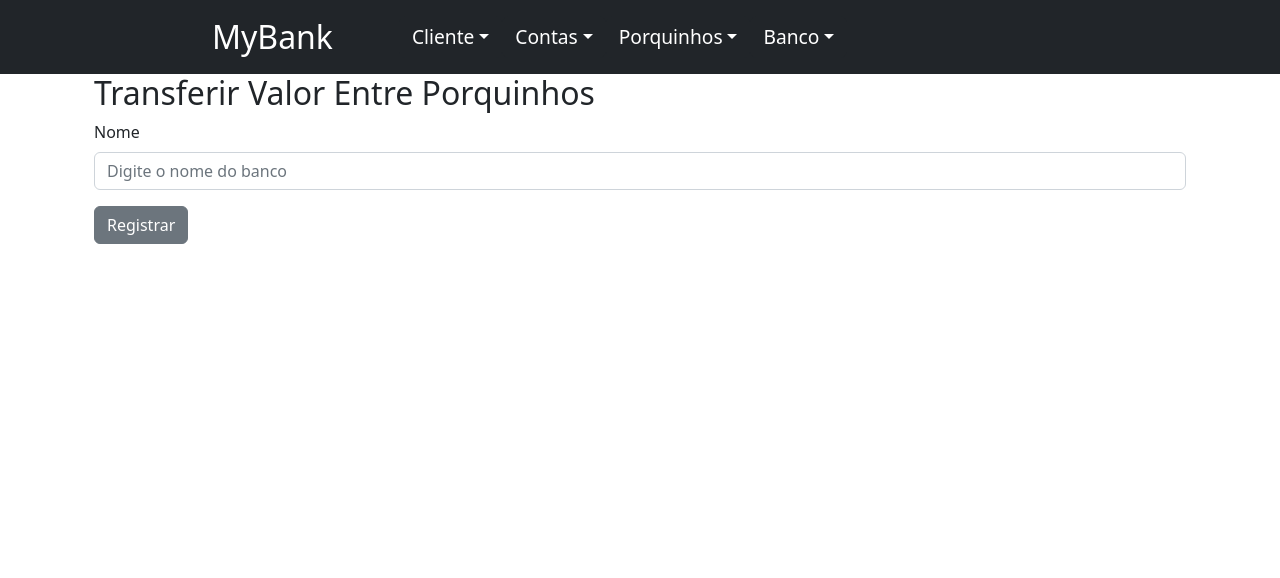
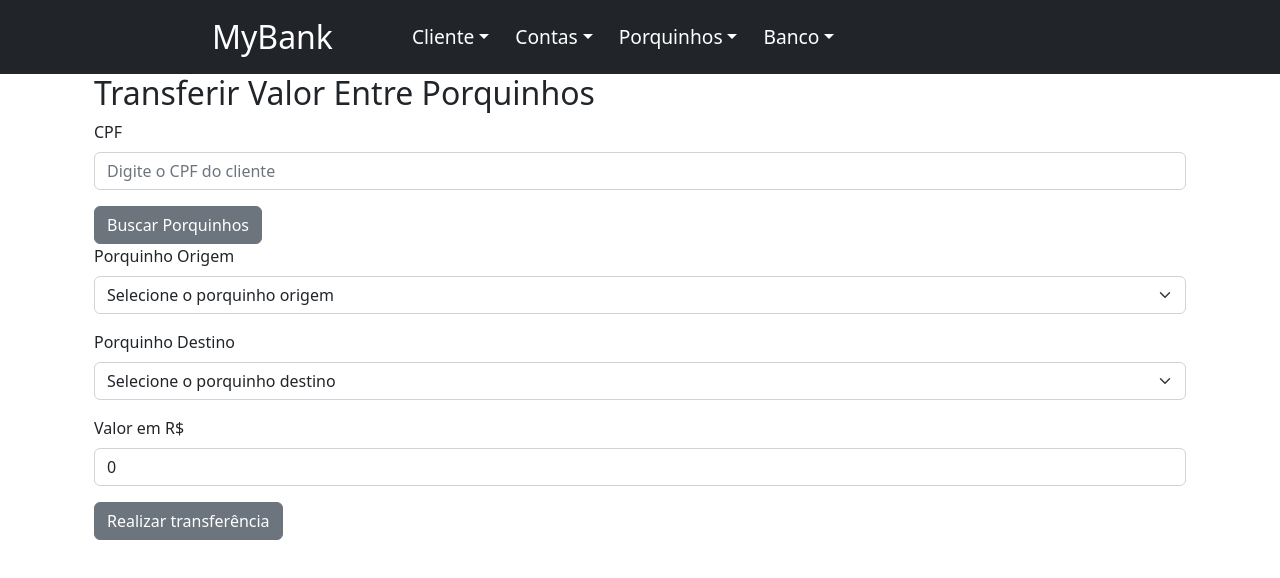
Before and after one commit to venancioigor/puc_mvp_front_00, a React (Create React App) app: page /transferirValorEntrePorquinho in a window 1280 px wide. Shown: the top 578 px of the page. Built offline with nearby package versions, Linux system fonts and the light colour scheme.

Commit message:
Quase lá (adicionando porquinho e contas forms )

```diff
--- a/src/components/Conta/verContasCliente.jsx
+++ b/src/components/Conta/verContasCliente.jsx
@@ -18,8 +18,6 @@ function VerContasCliente() {
         setContasCliente(response)
         setCpf('')
     }
-
-    console.log(contasCliente);
 
     function handleOnChange(event) {
         setCpf(event.target.value)
--- /dev/null
+++ b/src/components/Porquinho/ListaPorquinhos.jsx
@@ -0,0 +1,34 @@
+import React from 'react';
+
+function Porquinho(props) {
+    const { objetivo, id, id_cliente, saldo } = props;
+
+    return (
+        <div>
+            <p><strong>Objetivo: {objetivo}</strong></p>
+            <p>ID: {id}</p>
+            <p>ID Cliente: {id_cliente}</p>
+            <p>Saldo: {saldo}</p>
+        </div>
+    );
+}
+
+function ListaPorquinhos(props) {
+    const porquinhos = props.porquinhos;
+
+    return (
+        <div>
+            {porquinhos.map(porquinho => (
+                <Porquinho
+                    key={porquinho.id}
+                    objetivo={porquinho.objetivo}
+                    id={porquinho.id}
+                    id_cliente={porquinho.id_cliente}
+                    saldo={porquinho.saldo}
+                />
+            ))}
+        </div>
+    );
+}
+
+export { ListaPorquinhos };
--- /dev/null
+++ b/src/components/Porquinho/Porquinho.jsx
@@ -0,0 +1,16 @@
+import React from 'react';
+
+function Porquinho(props) {
+    const { objetivo, id, id_cliente, saldo } = props;
+
+    return (
+        <div>
+            <p><strong>Objetivo: {objetivo}</strong></p>
+            <p>ID: {id}</p>
+            <p>ID Cliente: {id_cliente}</p>
+            <p>Saldo: {saldo}</p>
+        </div>
+    );
+}
+
+export { Porquinho }
--- a/src/components/Porquinho/deletarPorquinho.jsx
+++ b/src/components/Porquinho/deletarPorquinho.jsx
@@ -5,30 +5,60 @@ import { PorquinhoService } from '../../service/PorquinhoService/porquinhoServic
 const porquinhoService = new PorquinhoService();
 
 function DeletarPorquinho() {
-  const [nomeBanco, setNomeBanco] = React.useState('')
+  const [cpfCliente, setCpfCliente] = React.useState('')
+  const [porquinhosCliente, setPorquinhosCliente] = React.useState([])
+  const [porquinhoEscolhido, setPorquinhoEscolhido] = React.useState('')
+  const [isOk, setIsOk] = React.useState(false)
 
   function handleSubmit(event) {
     event.preventDefault();
-    porquinhoService.cadastrarBanco(nomeBanco)
-
+    const idPorquinho = recuperarIdPorquinho(porquinhoEscolhido)
+    porquinhoService.deletarPorquinho(cpfCliente, idPorquinho)
+    setCpfCliente('')
+    setPorquinhosCliente([])
   }
 
-  function handleOnChange(event) {
-    setNomeBanco(event.target.value)
+  function handleOnChangeCpf(event) {
+    setCpfCliente(event.target.value)
+  }
+
+  function recuperarIdPorquinho(objetivoPorquinho) {
+    const idPorquinho = porquinhosCliente.find(porquinho => porquinho.objetivo === objetivoPorquinho).id;
+    return idPorquinho;
+  }
+
+  async function handleBuscarPorquinhos() {
+    const response = await porquinhoService.getAllPorquinhos(cpfCliente)
+    setPorquinhosCliente(response)
+  }
+
+  function handleSelectChange(event) {
+    setPorquinhoEscolhido(event.target.value);
   }
 
   return (
     <Container>
-      <h2>Quebrar Porquinho</h2>
+      <h2>Deletar Conta</h2>
       <Form onSubmit={handleSubmit}>
         <FormGroup>
-          <Label for="name">Nome</Label>
-          <Input type="text" name="name" id="name" value={nomeBanco}
-            onChange={handleOnChange}
-            placeholder="Digite o nome do banco" />
+          <Label for="name">CPF do cliente</Label>
+          <Input type="text" name="name" id="name" value={cpfCliente}
+            onChange={handleOnChangeCpf}
+            placeholder="Digite o CPF do cliente" />
         </FormGroup>
-        <Button>Registrar</Button>
+        <Button onClick={handleBuscarPorquinhos}>Buscar Porquinhos</Button>
+        <FormGroup>
+          <Label for="name">Porquinhos do cliente</Label>
+          <Input type="select" onChange={handleSelectChange} value={porquinhoEscolhido}>
+            <option>Selecione um porquinho</option>
+            {porquinhosCliente.length > 0 && porquinhosCliente.map((porquinho) => (
+              <option key={porquinho.id} value={porquinho.objetivo}>{porquinho.objetivo}</option>
+            ))}
+          </Input>
+        </FormGroup>
+        <Button>Deletar</Button>
       </Form>
+      {isOk && <p>Porquinho quebrado!</p>}
     </Container>
   );
 }
--- a/src/components/Porquinho/registrarPorquinho.jsx
+++ b/src/components/Porquinho/registrarPorquinho.jsx
@@ -4,16 +4,42 @@ import { PorquinhoService } from '../../service/PorquinhoService/porquinhoServic
 const porquinhoService = new PorquinhoService();
 
 function RegistrarPorquinho() {
-  const [nomeBanco, setNomeBanco] = React.useState('')
+  const [objetivo, setObjetivo] = React.useState('')
+  const [cpf, setCpf] = React.useState('')
+  const [saldo, setSaldo] = React.useState(0)
+  const [isOk, setIsOk] = React.useState(false)
 
   function handleSubmit(event) {
     event.preventDefault();
-    porquinhoService.cadastrarBanco(nomeBanco)
+    porquinhoService.cadastrarPorquinho(cpf, objetivo, saldo)
+      .then((response) => {
+        if (response === 'OK') {
+          setIsOk(true);
+        }
+      })
+      .catch((error) => {
+        setIsOk(false);
+        console.log(error)
+      });
 
+    limpaInputs()
+    setIsOk(true)
   }
 
-  function handleOnChange(event) {
-    setNomeBanco(event.target.value)
+  function limpaInputs() {
+    setCpf('')
+    setSaldo(0)
+    setObjetivo('')
+  }
+
+  function handleOnChangeObjetivo(event) {
+    setObjetivo(event.target.value)
+  }
+  function handleOnChangeCpf(event) {
+    setCpf(event.target.value)
+  }
+  function handleOnChangeSaldo(event) {
+    setSaldo(parseFloat(event.target.value))
   }
 
   return (
@@ -21,12 +47,25 @@ function RegistrarPorquinho() {
       <h2>Registrar Porquinho</h2>
       <Form onSubmit={handleSubmit}>
         <FormGroup>
-          <Label for="name">Nome</Label>
-          <Input type="text" name="name" id="name" value={nomeBanco}
-            onChange={handleOnChange}
-            placeholder="Digite o nome do banco" />
+          <Label for="name">CPF do Cliente</Label>
+          <Input type="text" name="name" id="name" value={cpf}
+            onChange={handleOnChangeCpf}
+            placeholder="Digite o CPF do cliente dono da conta" />
         </FormGroup>
-        <Button>Registrar</Button>
+        <FormGroup>
+          <Label for="name">Objetivo do porquinho</Label>
+          <Input type="text" name="name" id="name" value={objetivo}
+            onChange={handleOnChangeObjetivo}
+            placeholder="Digite o objetivo desse porquinho" />
+        </FormGroup>
+        <FormGroup>
+          <Label for="name">Saldo do Porquinho</Label>
+          <Input type="text" name="name" id="name" value={saldo}
+            onChange={handleOnChangeSaldo}
+            placeholder="Digite o saldo atual do porquinho" />
+        </FormGroup>
+        <Button>Registrar porquinho</Button>
+        {isOk && <p>Porquinho registrado com sucesso!</p>}
       </Form>
     </Container>
   );
--- a/src/components/Porquinho/transferirValorEntrePorquinho.jsx
+++ b/src/components/Porquinho/transferirValorEntrePorquinho.jsx
@@ -5,16 +5,62 @@ import { PorquinhoService } from '../../service/PorquinhoService/porquinhoServic
 const porquinhoService = new PorquinhoService();
 
 function TransferirValorEntrePorquinho() {
-  const [nomeBanco, setNomeBanco] = React.useState('')
+  const [cpfCliente, setCpfCliente] = React.useState('')
+  const [porquinhosClienteOrigem, setPorquinhosClienteOrigem] = React.useState([])
+  const [porquinhosClienteDestino, setPorquinhosClienteDestino] = React.useState([])
+  const [porquinhoOrigemEscolhida, setPorquinhoOrigemEscolhida] = React.useState('')
+  const [porquinhoDestinoEscolhida, setPorquinhoDestinoEscolhida] = React.useState('')
+  const [valorTransferido, setValorTransferido] = React.useState(0)
+  const [isOk, setIsOk] = React.useState(false)
 
   function handleSubmit(event) {
     event.preventDefault();
-    porquinhoService.cadastrarBanco(nomeBanco)
-
+    const idContaOrigem = recuperaIdConta(porquinhoOrigemEscolhida, porquinhosClienteOrigem)
+    const idContaDestino = recuperaIdConta(porquinhoDestinoEscolhida, porquinhosClienteDestino)
+    porquinhoService.transferirValorEntrePorquinho(idContaOrigem, idContaDestino, cpfCliente, valorTransferido)
+    setIsOk(true)
+    limparInputs();
   }
 
-  function handleOnChange(event) {
-    setNomeBanco(event.target.value)
+  function limparInputs() {
+    setCpfCliente('')
+    setPorquinhosClienteOrigem([])
+    setPorquinhosClienteDestino([])
+    setPorquinhoOrigemEscolhida('')
+    setPorquinhoDestinoEscolhida('')
+    setValorTransferido(0)
+  }
+
+  function handleOnChangeCpf(event) {
+    setCpfCliente(event.target.value)
+  }
+
+  function recuperaIdConta(objetivoPorquinho, porquinhosCliente) {
+    const idPorquinho = porquinhosCliente.find(porquinho => porquinho.objetivo === objetivoPorquinho).id;
+    return idPorquinho;
+  }
+
+  async function handleBuscarPorquinhos() {
+    const response = await porquinhoService.getAllPorquinhos(cpfCliente)
+    console.log(response)
+    setPorquinhosClienteOrigem(response)
+  }
+
+  function handleSelectChangeOrigem(event) {
+    setPorquinhoOrigemEscolhida(event.target.value)
+  }
+
+  function handleOnClickSelectDestino() {
+    const novasContas = porquinhosClienteOrigem.filter(conta => conta.conta !== porquinhoOrigemEscolhida)
+    setPorquinhosClienteDestino(novasContas)
+  }
+
+  function handleSelectChangeDestino(event) {
+    setPorquinhoDestinoEscolhida(event.target.value);
+  }
+
+  function handleOnChangeValorTransferido(event) {
+    setValorTransferido(parseFloat(event.target.value));
   }
 
   return (
@@ -22,13 +68,39 @@ function TransferirValorEntrePorquinho() {
       <h2>Transferir Valor Entre Porquinhos</h2>
       <Form onSubmit={handleSubmit}>
         <FormGroup>
-          <Label for="name">Nome</Label>
-          <Input type="text" name="name" id="name" value={nomeBanco}
-            onChange={handleOnChange}
-            placeholder="Digite o nome do banco" />
+          <Label for="name">CPF</Label>
+          <Input type="text" name="name" id="name" value={cpfCliente}
+            onChange={handleOnChangeCpf}
+            placeholder="Digite o CPF do cliente" />
         </FormGroup>
-        <Button>Registrar</Button>
+        <Button onClick={handleBuscarPorquinhos}>Buscar Porquinhos</Button>
+        <FormGroup>
+          <Label for="name">Porquinho Origem</Label>
+          <Input type="select" onChange={handleSelectChangeOrigem} value={porquinhoOrigemEscolhida}>
+            <option>Selecione o porquinho origem</option>
+            {porquinhosClienteOrigem.length > 0 && porquinhosClienteOrigem.map((porquinho) => (
+              <option key={porquinho.id} value={porquinho.objetivo}>{porquinho.objetivo}</option>
+            ))}
+          </Input>
+        </FormGroup>
+        <FormGroup>
+          <Label for="name">Porquinho Destino</Label>
+          <Input type="select" onChange={handleSelectChangeDestino} onClick={handleOnClickSelectDestino} value={porquinhoDestinoEscolhida}>
+            <option>Selecione o porquinho destino</option>
+            {porquinhosClienteDestino.length > 0 && porquinhosClienteDestino.map((porquinho) => (
+              <option key={porquinho.id} value={porquinho.objetivo}>{porquinho.objetivo}</option>
+            ))}
+          </Input>
+        </FormGroup>
+        <FormGroup>
+          <Label for="name">Valor em R$</Label>
+          <Input type="text" name="name" id="name" value={valorTransferido}
+            onChange={handleOnChangeValorTransferido}
+            placeholder="Digite o valor a ser transferido" />
+        </FormGroup>
+        <Button>Realizar transferência</Button>
       </Form>
+      {isOk && <p>Transferência realizada com sucesso</p>}
     </Container>
   );
 }
--- a/src/components/Porquinho/verPorquinho.jsx
+++ b/src/components/Porquinho/verPorquinho.jsx
@@ -1,34 +1,50 @@
 import React from 'react';
 import { Container, Form, FormGroup, Label, Input, Button } from 'reactstrap';
 import { PorquinhoService } from '../../service/PorquinhoService/porquinhoService';
+import { Porquinho } from './Porquinho';
+import { ListaPorquinhos } from './ListaPorquinhos';
 
 const porquinhoService = new PorquinhoService();
 
 function VerPorquinho() {
-  const [nomeBanco, setNomeBanco] = React.useState('')
+  const [cpfCliente, setCpfCliente] = React.useState('')
+  const [porquinhosCliente, setPorquinhosCliente] = React.useState([])
 
-  function handleSubmit(event) {
+  async function handleSubmit(event) {
     event.preventDefault();
-    porquinhoService.cadastrarBanco(nomeBanco)
-
+    const response = await porquinhoService.getAllPorquinhos(cpfCliente)
+    console.log(response)
+    setPorquinhosCliente(response)
   }
 
+  console.log(porquinhosCliente)
+
   function handleOnChange(event) {
-    setNomeBanco(event.target.value)
+    setCpfCliente(event.target.value)
   }
 
   return (
     <Container>
-      <h2>Ver Porquinho</h2>
+      <h2>Ver Porquinhos</h2>
       <Form onSubmit={handleSubmit}>
         <FormGroup>
-          <Label for="name">Nome</Label>
-          <Input type="text" name="name" id="name" value={nomeBanco}
+          <Label for="name">CPF</Label>
+          <Input type="text" name="name" id="name" value={cpfCliente}
             onChange={handleOnChange}
-            placeholder="Digite o nome do banco" />
+            placeholder="Digite o CPF do dono do porquinho" />
         </FormGroup>
-        <Button>Registrar</Button>
+        <Button>Ver porquinhos</Button>
       </Form>
+      {porquinhosCliente.length > 1 &&
+        <div>
+          <h3>Lista de porquinhos:</h3>
+          <ListaPorquinhos porquinhos={porquinhosCliente} />
+        </div>}
+      {porquinhosCliente.length < 2 && porquinhosCliente.length > 0 &&
+        <div>
+          <h3>Porquinho:</h3>
+          <Porquinho porquinhos={porquinhosCliente} />
+        </div>}
     </Container>
   );
 }
```
Also changed, not shown: src/service/PorquinhoService/porquinhoService.js (+4 -4 lines).
